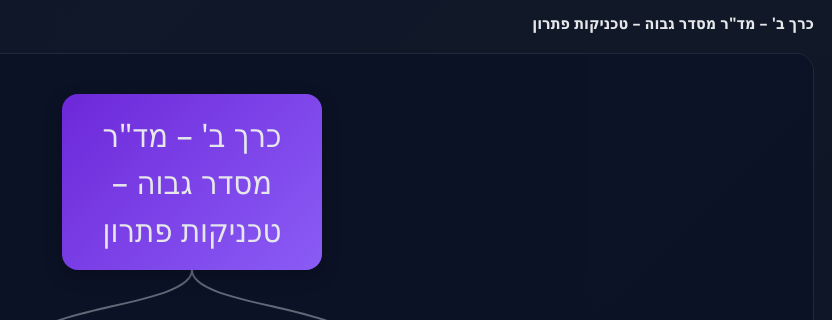
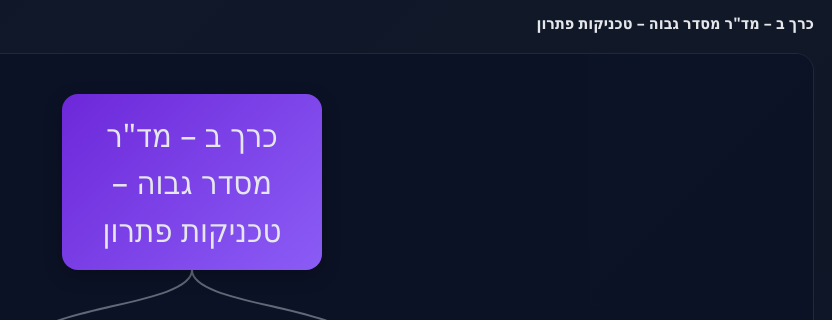
Before and after one commit to shir-openu/PART_B_TECHNIQUES, a plain HTML site: page index.html in a window 1280 px wide. Shown: the top 320 px of the page, 448-1280 px from the left. Drawn offline with Linux system fonts and the light colour scheme.

Commit message:
Update index.html

```diff
--- a/index.html
+++ b/index.html
@@ -1,6 +1,6 @@
 <!DOCTYPE html>
 <html lang="he" dir="rtl"><head><meta charset="UTF-8"><meta name="viewport" content="width=device-width,initial-scale=1">
-<title>כרך ב' – מד"ר מסדר גבוה – טכניקות פתרון</title>
+<title>כרך ב – מד"ר מסדר גבוה – טכניקות פתרון</title>
 <style>
 :root{--edge:#6b7280;--txt:#e5e7eb;--k:1.45;--w:260px;--pad:calc(12px*var(--k));--gap:60px;--v-gap:calc(50px*var(--k));--radius:16px;--fs:calc(14px*var(--k));--shadow:0 6px 18px rgba(0,0,0,.25)}
 *{box-sizing:border-box}html,body{height:100%}body{margin:0;font-family:"Rubik","Segoe UI",Tahoma,Arial,sans-serif;background:linear-gradient(135deg,#0f172a,#111827 60%,#0b1226);color:var(--txt)}
@@ -16,9 +16,9 @@
 a.node{text-decoration:underline;display:block;cursor:pointer;color:#042430}a.node:hover{text-decoration:none;filter:brightness(1.1)}
 .subcol{display:flex;flex-direction:column;align-items:center;gap:16px}
 </style></head><body><div class="wrap">
-<div class="toolbar"><div class="title">כרך ב' – מד"ר מסדר גבוה – טכניקות פתרון</div><div class="zoom-controls"><button id="zout">A−</button><button id="zin">A+</button></div></div>
+<div class="toolbar"><div class="title">כרך ב – מד"ר מסדר גבוה – טכניקות פתרון</div><div class="zoom-controls"><button id="zout">A−</button><button id="zin">A+</button></div></div>
 <div class="stage"><div class="canvas" id="canvas"><svg class="edges" id="edges" xmlns="http://www.w3.org/2000/svg"></svg>
-<div class="layer" id="L1"><div class="node lvl1" id="root">כרך ב' – מד"ר מסדר גבוה – טכניקות פתרון</div></div>
+<div class="layer" id="L1"><div class="node lvl1" id="root">כרך ב – מד"ר מסדר גבוה – טכניקות פתרון</div></div>
 <div class="layer" id="L2">
           <div class="node lvl2" id="chap0">פרק 2 – סדר שני</div>
           <div class="node lvl2" id="chap1">פרק 3 – סדר גבוה</div>
```
